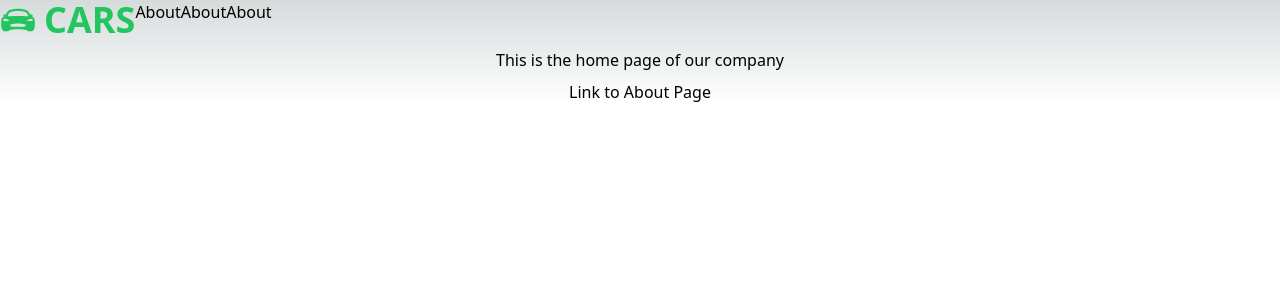
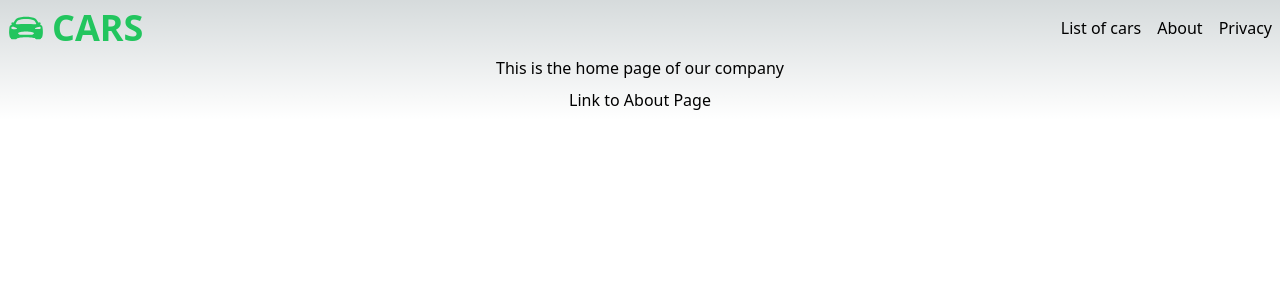
Before and after one commit to maciejbaba/nextjs-app, a Next.js app: page / in a window 1280 px wide. Shown: the top 300 px of the page. Built offline with nearby package versions, Linux system fonts and the light colour scheme.

Commit message:
add links, change nav

```diff
--- a/app/page.tsx
+++ b/app/page.tsx
@@ -3,16 +3,16 @@ import Link from "next/link";
 
 export default function Home() {
   return (
-    <div className="flex justify-center items-center flex-col gap-2">
-      <div className="flex w-full">
-        <p className="flex text-green-500 gap-2 text-4xl items-center justify-start font-bold uppercase">
+    <div className="p-2 flex justify-center items-center flex-col gap-2">
+      <div className="flex w-full justify-between">
+        <p className="flex text-green-500 gap-2 text-4xl items-center font-bold uppercase">
           <IoCarSport />
           <span>Cars</span>
         </p>
-        <nav className="">
-          <Link href="/about">About</Link>
-          <Link href="/about">About</Link>
-          <Link href="/about">About</Link>
+        <nav className="flex gap-4 items-center">
+          <Link className="link-hover" href="/cars">List of cars</Link>
+          <Link className="link-hover" href="/about">About</Link>
+          <Link className="link-hover" href="/privacy">Privacy</Link>
         </nav>
       </div>
       <p>This is the home page of our company</p>
```
